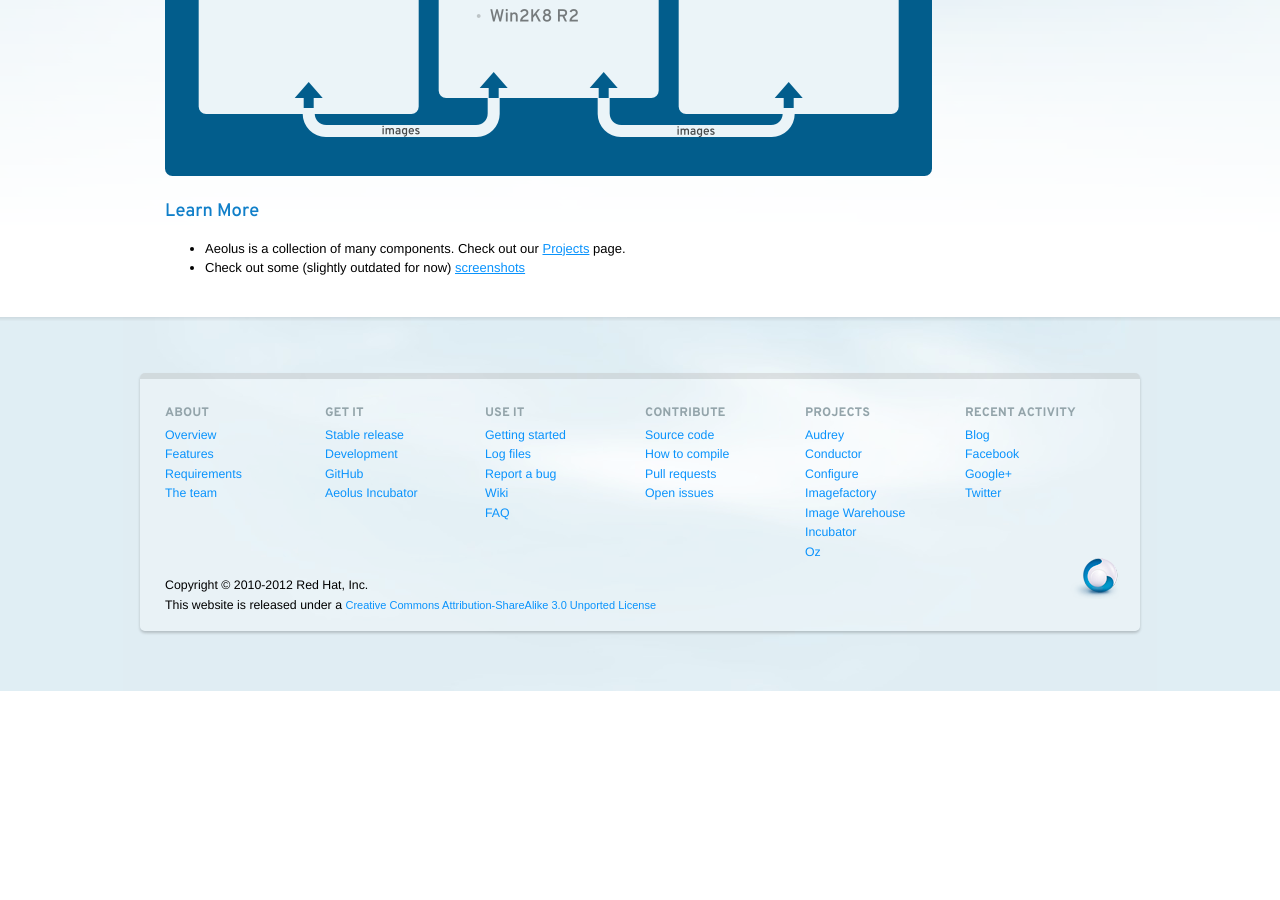
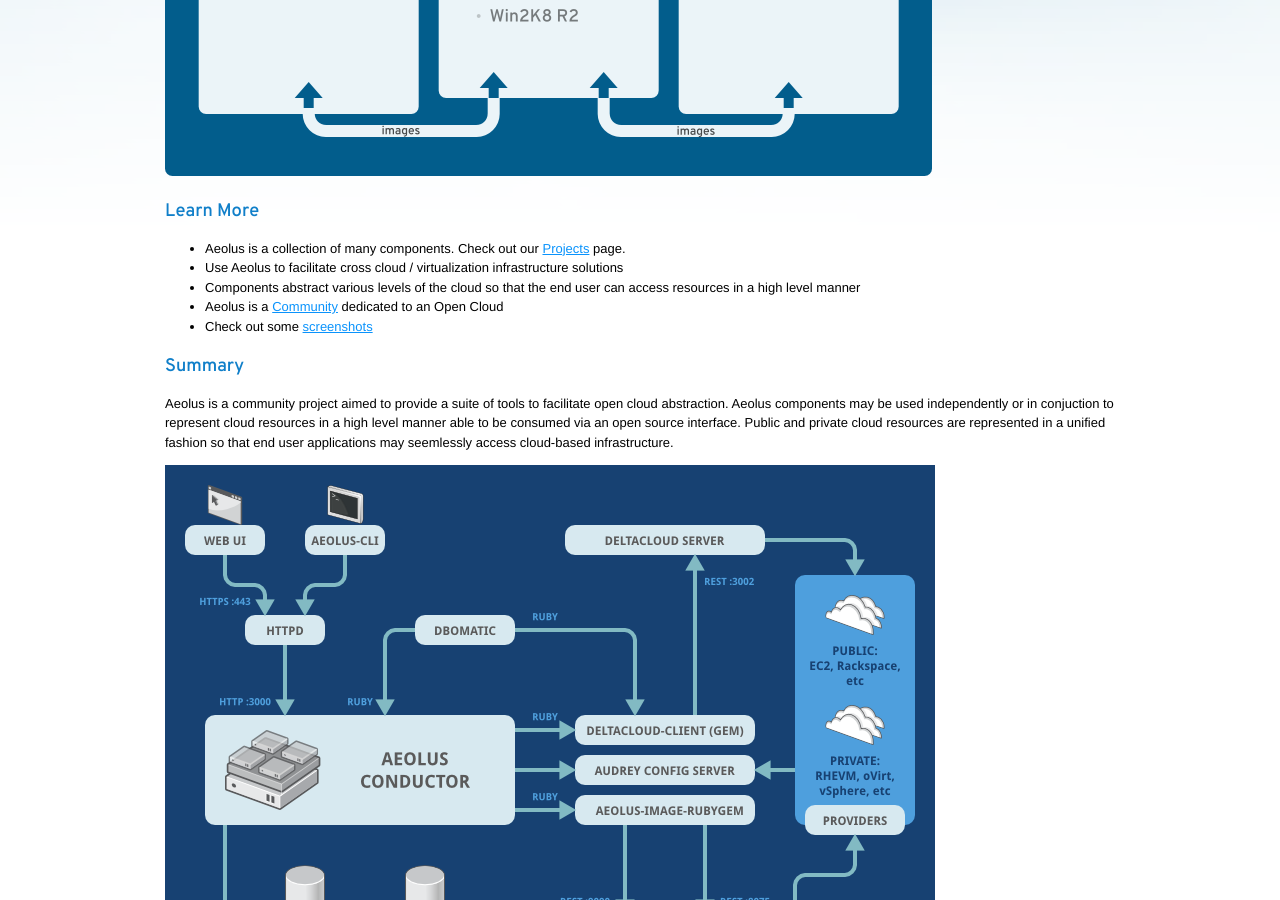
Before and after one commit to aeolusproject/aeolusproject.github.com, a Jekyll site: the page built from about.md, in a window 1280 px wide and 900 px high, scrolled down 504 px. Built offline with Jekyll 4.4.1, drawn with Linux system fonts in a browser that asks for light colours; nearby versions of some CDN libraries; comment, search, counter and statistics services are not loaded; before the commit the page ends 1195 px from its top, so only the background shows below that.

Commit message:
update about page to elaborate on aeolus

```diff
--- a/about.md
+++ b/about.md
@@ -17,4 +17,17 @@
 ## Learn More
 
 * Aeolus is a collection of many components. Check out our [Projects](/projects.html "Aeolus Projects") page.
-* Check out some (slightly outdated for now) [screenshots](/screenshots.html "Aeolus Project Screenshots")
+* Use Aeolus to facilitate cross cloud / virtualization infrastructure solutions
+* Components abstract various levels of the cloud so that the end user can access resources in a high level manner
+* Aeolus is a [Community](http://blog.aeolusproject.org/ "Community") dedicated to an Open Cloud
+* Check out some [screenshots](/screenshots.html "Aeolus Project Screenshots")
+
+## Summary
+
+Aeolus is a community project aimed to provide a suite of tools to facilitate
+open cloud abstraction. Aeolus components may be used independently or in conjuction
+to represent cloud resources in a high level manner able to be consumed via an
+open source interface. Public and private cloud resources are represented in a unified
+fashion so that end user applications may seemlessly access cloud-based infrastructure.
+
+<img src="/images/component_overview.png" />
```
Also changed, not shown: images/component_overview.png (added).
